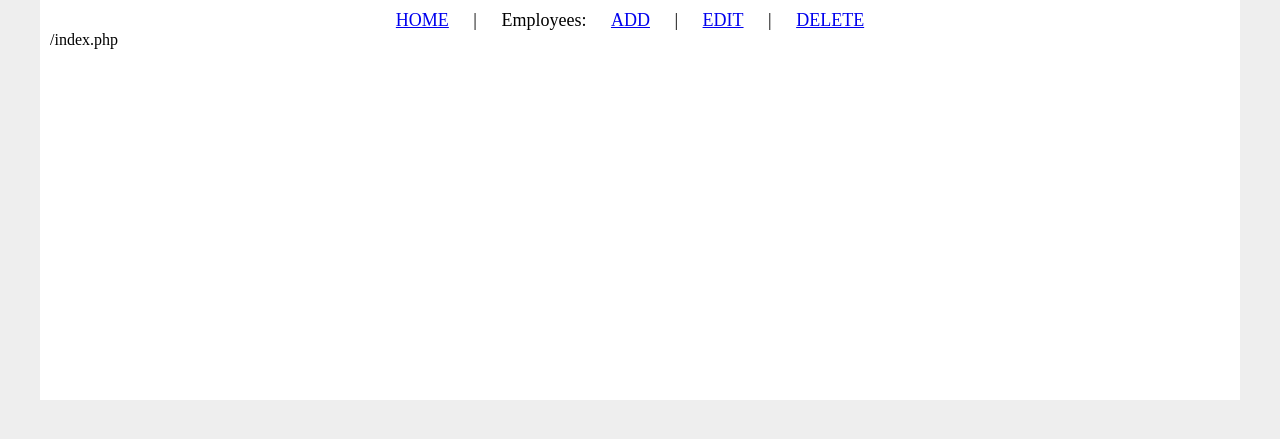
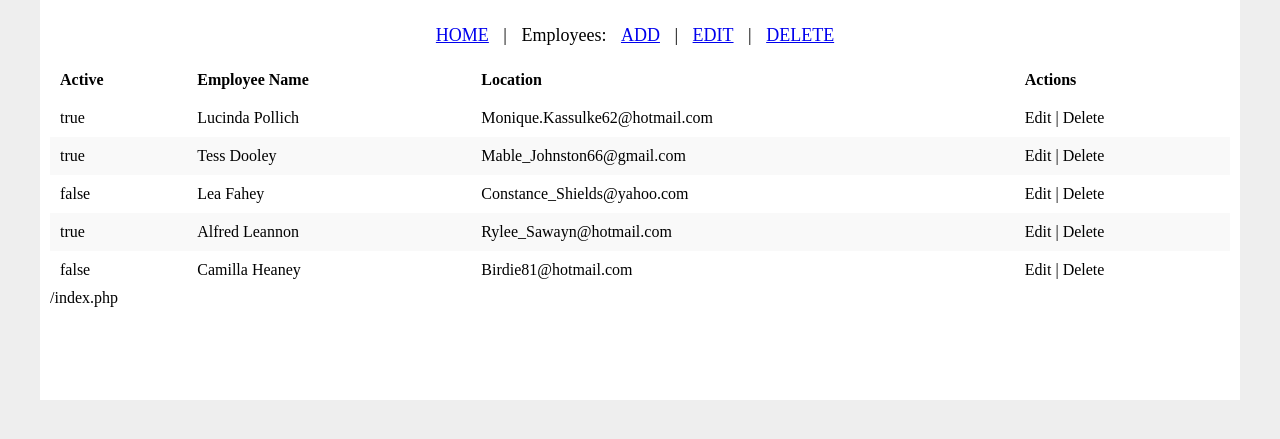
Before and after one commit to danalamo/php-erp, a PHP site: page / in a window 1280 px wide. Shown: the top 439 px of the page. Run offline with PHP 8.4, Linux system fonts and the light colour scheme.

Commit message:
Improve table styling

```diff
--- a/assets/app.css
+++ b/assets/app.css
@@ -20,7 +20,29 @@ body {
 .menu-links {
     text-align: center;
     font-size: 18px;
+    padding: 15px 0;
 }
 .menu-links * {
-    padding: 20px;
+    padding: 0 10px;
 }
+
+table {
+    width: 100%;
+    border-collapse: collapse;
+}
+
+table.stripped tr:nth-child(even) {
+    background-color: #f9f9f9;
+}
+
+th, td {
+    padding: 10px;
+}
+
+table tr:hover {
+    background-color: #f0f0f0 !important;
+}
+
+th {
+    text-align: left;
+}
--- a/index.php
+++ b/index.php
@@ -8,6 +8,26 @@ $data = [
 
 render($data, function($data) {
 ?>
+    <table class="stripped">
+        <thead>
+            <tr>
+                <th>Active</th>
+                <th>Employee Name</th>
+                <th>Location</th>
+                <th>Actions</th>
+            </tr>
+        </thead>
+        <tbody>
+        <?php foreach($data['users'] as $user): ?>
+            <tr>
+                <td><?= $user->active ? 'true' : 'false' ?></td>
+                <td><?= "{$user->first_name} {$user->last_name}" ?></td>
+                <td><?= $user->email ?></td>
+                <td><?= 'Edit | Delete' ?></td>
+            </tr>
+        <?php endforeach ?>
+        </tbody>
+    </table>
 <?php
     dd(relative_path(__FILE__));
 });
```
